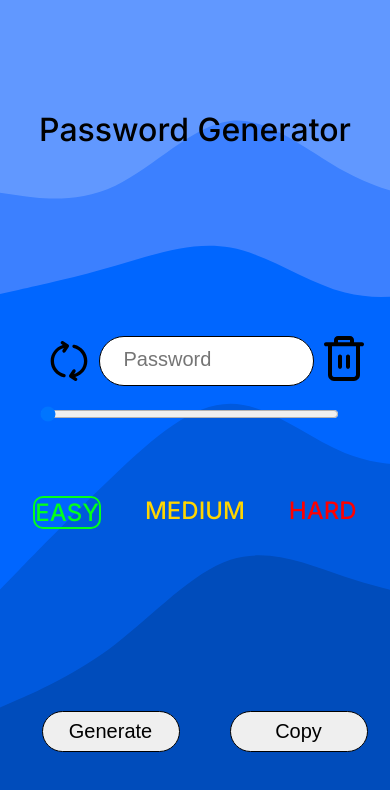
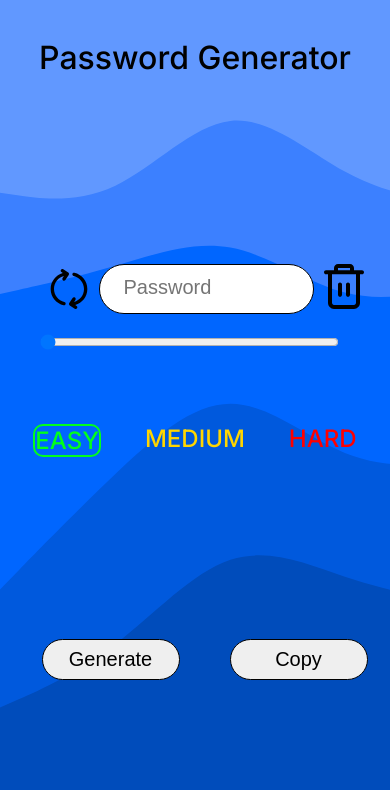
Before and after one commit to Designed-Dany/Generate-Password, a plain HTML site: page index.html in a window 390 px wide. Shown: the top 790 px of the page. Drawn offline with Linux system fonts and the light colour scheme.

Commit message:
correction

```diff
--- a/css/style.css
+++ b/css/style.css
@@ -218,7 +218,7 @@ output {
     h1 {
         font-size: 32px;
         line-height: 44px;
-        margin: 93px 0px 114px 0px;
+        margin: 21px 0px 114px 0px;
     }
 
     .easy {
```
